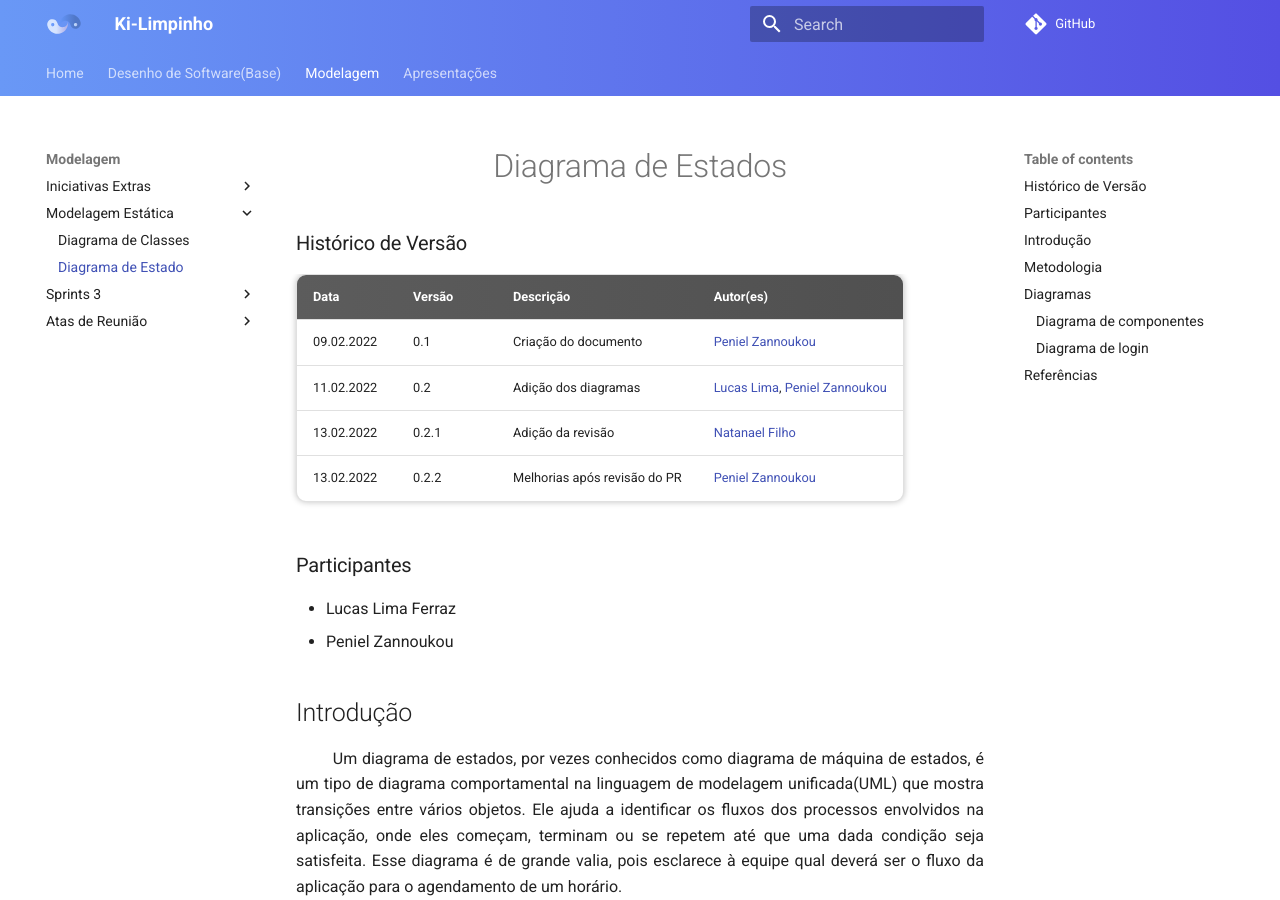
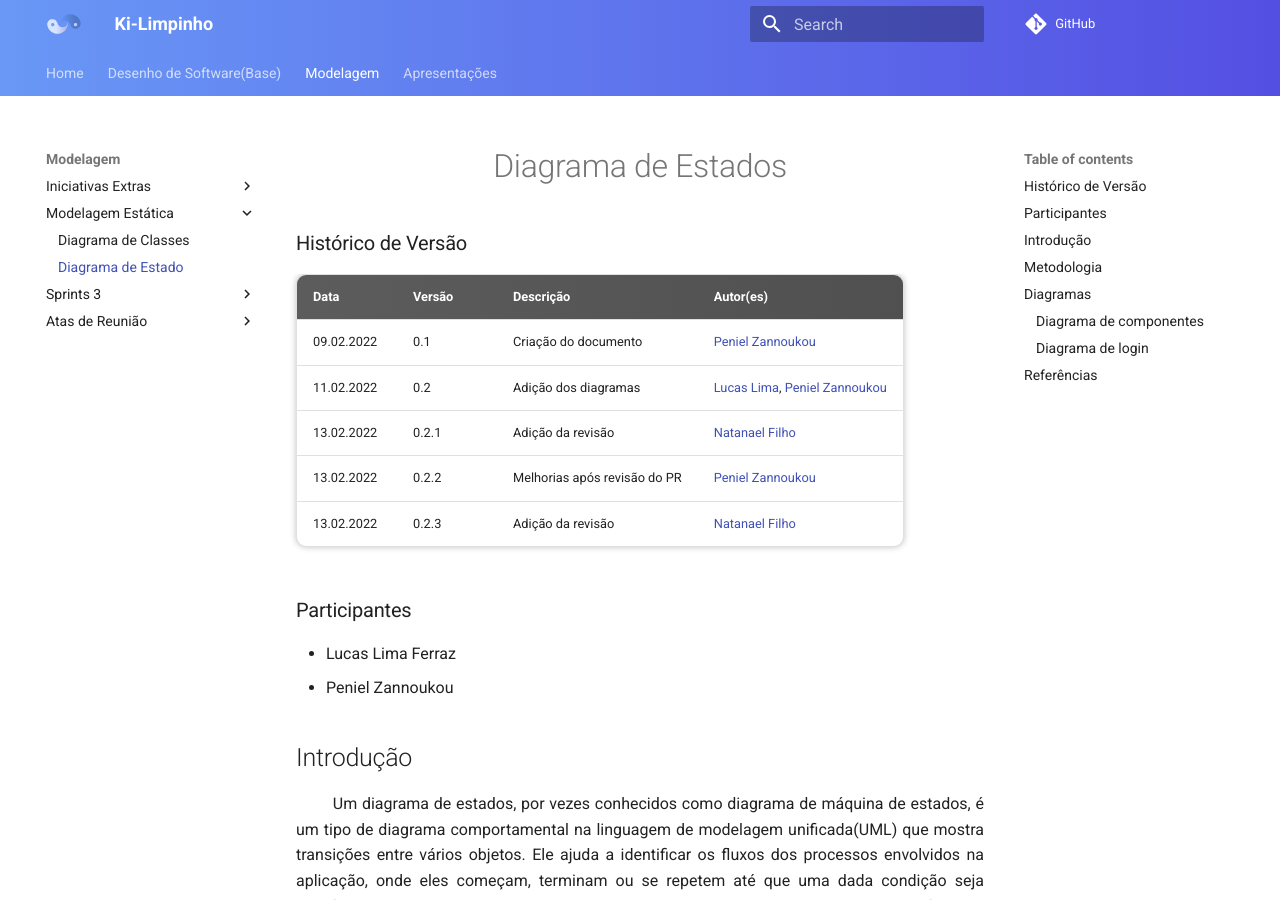
Before and after one commit to UnBArqDsw2021-2/2021.2_G2_Ki-Limpinho, an MkDocs documentation site: the page built from docs/diagramaDeEstado.md, in a window 1280 px wide and 900 px high. Built offline with MkDocs 1.6.1 and Material for MkDocs 9.7.7, drawn with Linux system fonts in a browser that asks for light colours; comment, search, counter and statistics services are not loaded.

Commit message:
docs: adicao de revisão #69

```diff
--- a/docs/diagramaDeEstado.md
+++ b/docs/diagramaDeEstado.md
@@ -8,6 +8,7 @@
 | 11.02.2022 | 0.2    | Adição dos diagramas     | [Lucas Lima](https://github.com/mibasFerraz), [Peniel Zannoukou](https://github.com/zpeniel09)   |
 | 13.02.2022 | 0.2.1    | Adição da revisão     | [Natanael Filho](https://github.com/fernandes-natanael)   |
 | 13.02.2022 | 0.2.2    | Melhorias após revisão do PR     | [Peniel Zannoukou](https://github.com/zpeniel09)   |
+| 13.02.2022 | 0.2.3    | Adição da revisão     | [Natanael Filho](https://github.com/fernandes-natanael)   |
 
 
 ### Participantes
```
